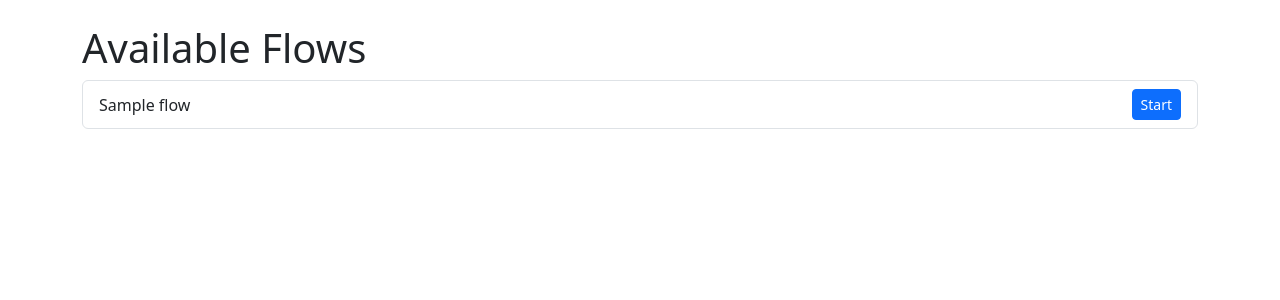
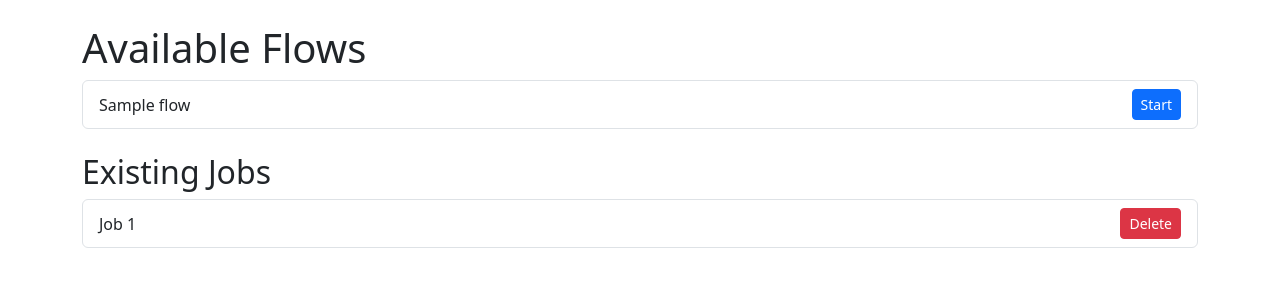
Before and after one commit to linmingchih/simulation_service_2, a Flask app: template app/templates/deck.html in a window 1280 px wide. Shown: the part 56-356 px from the top of the page. Run offline with Flask 3, Linux system fonts and the light colour scheme; the template is opened without the code that fills it: most values are stand-ins (such as "Sample title", 1, 10 or a date in 2020).

Commit message:
Add job management

```diff
--- a/app/templates/deck.html
+++ b/app/templates/deck.html
@@ -14,4 +14,20 @@
   </li>
   {% endfor %}
 </ul>
+
+<h2 class="mt-4">Existing Jobs</h2>
+{% if jobs %}
+<ul class="list-group">
+  {% for job in jobs %}
+  <li class="list-group-item d-flex justify-content-between align-items-center">
+    Job {{ job.id }}
+    <form action="{{ url_for('main.delete_job', job_id=job.id) }}" method="post">
+      <button type="submit" class="btn btn-danger btn-sm">Delete</button>
+    </form>
+  </li>
+  {% endfor %}
+</ul>
+{% else %}
+<p>No jobs available.</p>
+{% endif %}
 {% endblock %}
```
Also changed, not shown: app/routes.py (+26 -4 lines), 1 other file.
